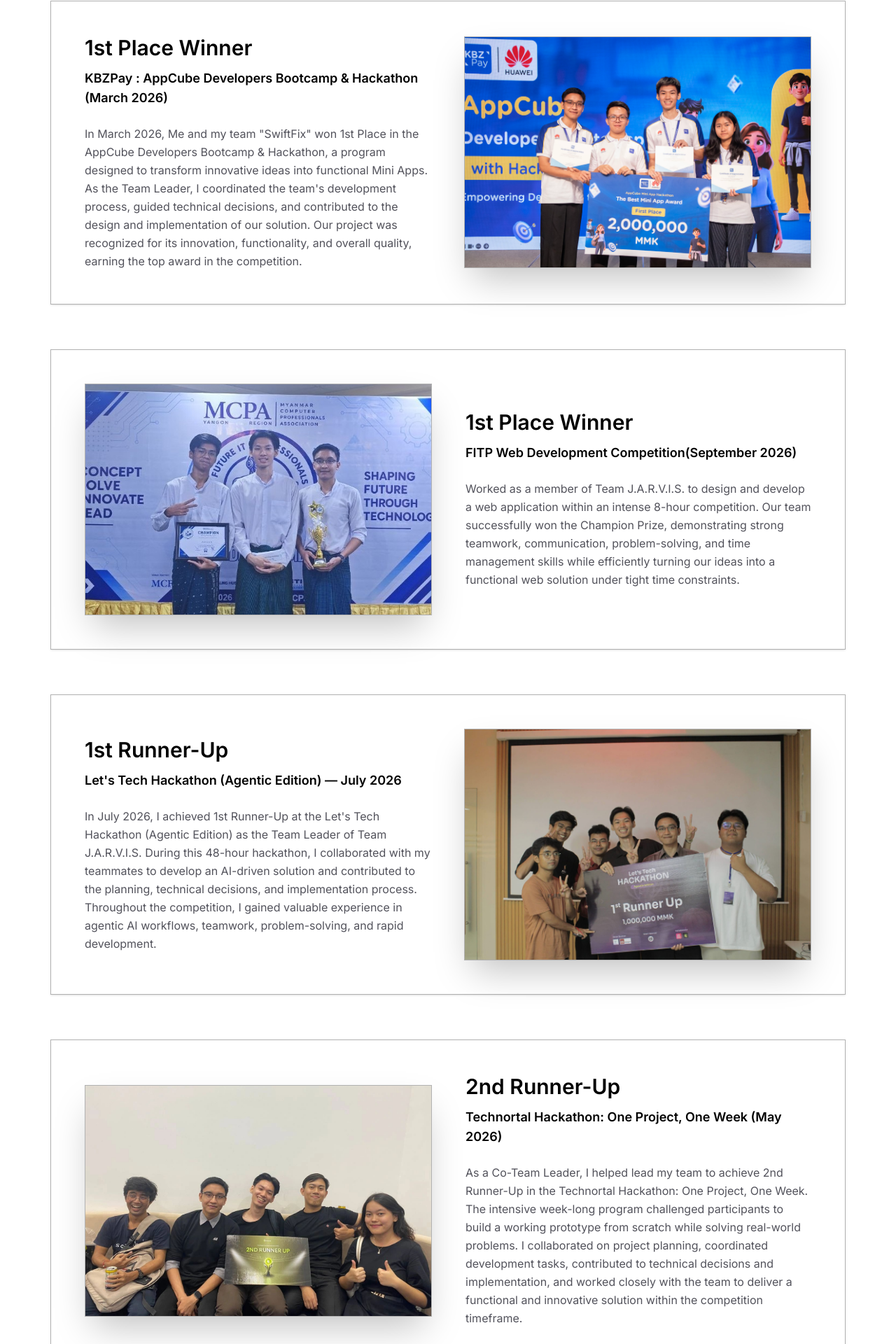
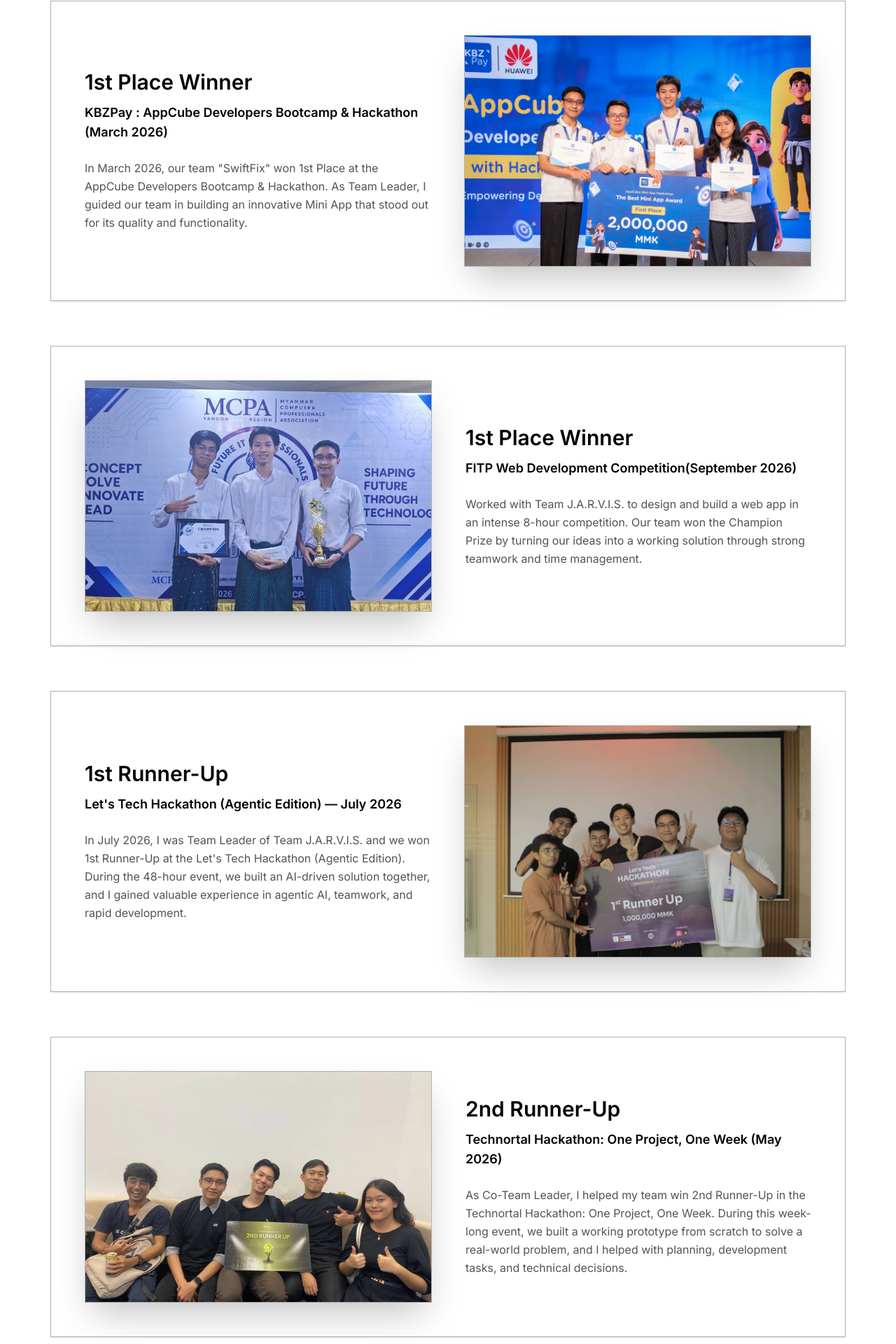
Before and after one commit to TheinMinHtet/Portfolio, a React (Vite) app: page / in a window 1280 px wide. Shown: the part 1225-3145 px from the top of the page at 70% size. Built offline with nearby package versions, Linux system fonts and the light colour scheme.

Commit message:
Update achievement and experience descriptions

```diff
--- a/src/components/Achievements.jsx
+++ b/src/components/Achievements.jsx
@@ -6,35 +6,35 @@
     {
       title: "1st Place Winner",
       meta: "KBZPay : AppCube Developers Bootcamp & Hackathon (March 2026)",
-      desc: "In March 2026, Me and my team \"SwiftFix\" won 1st Place in the AppCube Developers Bootcamp & Hackathon, a program designed to transform innovative ideas into functional Mini Apps. As the Team Leader, I coordinated the team's development process, guided technical decisions, and contributed to the design and implementation of our solution. Our project was recognized for its innovation, functionality, and overall quality, earning the top award in the competition.",
+      desc: "In March 2026, our team \"SwiftFix\" won 1st Place at the AppCube Developers Bootcamp & Hackathon. As Team Leader, I guided our team in building an innovative Mini App that stood out for its quality and functionality.",
       img: "/assets/images/miniapp.jpg",
       fallback: "https://via.placeholder.com/600x400/27187E/F7F7FF?text=Achievement+Award"
     },
     {
       title: "1st Place Winner",
       meta: "FITP Web Development Competition(September 2026)",
-      desc: "Worked as a member of Team J.A.R.V.I.S. to design and develop a web application within an intense 8-hour competition. Our team successfully won the Champion Prize, demonstrating strong teamwork, communication, problem-solving, and time management skills while efficiently turning our ideas into a functional web solution under tight time constraints.",
+      desc: "Worked with Team J.A.R.V.I.S. to design and build a web app in an intense 8-hour competition. Our team won the Champion Prize by turning our ideas into a working solution through strong teamwork and time management.",
       img: "/assets/images/fitp-team.jpg",
       fallback: "https://via.placeholder.com/600x400/27187E/F7F7FF?text=Achievement+Award"
     },
     {
       title: "1st Runner-Up",
       meta: "Let's Tech Hackathon (Agentic Edition) — July 2026",
-      desc: "In July 2026, I achieved 1st Runner-Up at the Let's Tech Hackathon (Agentic Edition) as the Team Leader of Team J.A.R.V.I.S. During this 48-hour hackathon, I collaborated with my teammates to develop an AI-driven solution and contributed to the planning, technical decisions, and implementation process. Throughout the competition, I gained valuable experience in agentic AI workflows, teamwork, problem-solving, and rapid development.",
+      desc: "In July 2026, I was Team Leader of Team J.A.R.V.I.S. and we won 1st Runner-Up at the Let's Tech Hackathon (Agentic Edition). During the 48-hour event, we built an AI-driven solution together, and I gained valuable experience in agentic AI, teamwork, and rapid development.",
       img: "/assets/images/IMG_3364.JPG",
       fallback: "https://via.placeholder.com/600x400/27187E/F7F7FF?text=Hackathon+Winner"
     },
     {
       title: "2nd Runner-Up",
       meta: "Technortal Hackathon: One Project, One Week (May 2026)",
-      desc: "As a Co-Team Leader, I helped lead my team to achieve 2nd Runner-Up in the Technortal Hackathon: One Project, One Week. The intensive week-long program challenged participants to build a working prototype from scratch while solving real-world problems. I collaborated on project planning, coordinated development tasks, contributed to technical decisions and implementation, and worked closely with the team to deliver a functional and innovative solution within the competition timeframe.",
+      desc: "As Co-Team Leader, I helped my team win 2nd Runner-Up in the Technortal Hackathon: One Project, One Week. During this week-long event, we built a working prototype from scratch to solve a real-world problem, and I helped with planning, development tasks, and technical decisions.",
       img: "/assets/images/technortal.jpg",
       fallback: "https://via.placeholder.com/600x400/27187E/F7F7FF?text=Hackathon+Winner"
     },
     {
       title: "Top 10 National Finalist",
       meta: "ASEAN Data Science Explorers 2025",
-      desc: "Recognized as a Top 10 National Finalist in the ASEAN Data Science Explorers 2025, a prestigious regional competition that empowers students to address real-world challenges through data analytics and data storytelling. Working as part of a team, I contributed to analyzing data, developing evidence-based insights, and creating a compelling data-driven presentation to propose innovative solutions for regional and societal issues.",
+      desc: "Recognized as a Top 10 National Finalist in the ASEAN Data Science Explorers 2025. Working with my team, I helped analyze data, develop insights, and create a data-driven presentation to propose solutions for real-world regional issues.",
       img: "/assets/images/adse2025.jpg",
       fallback: "https://via.placeholder.com/600x400/27187E/F7F7FF?text=Data+Science+Finalist"
     }
--- a/src/components/Experience.jsx
+++ b/src/components/Experience.jsx
@@ -7,25 +7,25 @@
       title: "UIT Futsal President",
       org: "University of Information Technology Yangon(UIT)",
       date: "Jun 2026 - Present",
-      desc: "Organized and managed the university futsal tournament, overseeing match schedules, team coordination, stadium management, first-aid arrangements, water supply, and overall event operations to ensure a successful competition."
+      desc: "Organized and managed the university futsal tournament, handling match schedules, team coordination, stadium management, first-aid, and overall event operations."
     },
     {
       title: "Working Group Member & Volunteer",
       org: "Myanmar Computer Professionals Association (MCPA)",
       date: "Jun 2026 - Present",
-      desc: "Actively contribute to the organization's initiatives and events. My role involves supporting various projects, assisting with event coordination, and engaging in activities that promote the advancement of computer professionals and the IT industry in Myanmar."
+      desc: "Actively support MCPA's initiatives and events by helping with projects, event coordination, and activities that promote IT professionals in Myanmar."
     },
     {
       title: "Fresher Welcome Event Organizer",
       org: "University of Information Technology Yangon(UIT)",
       date: "Dec 2024 - Nov 2025",
-      desc: "Served as an Organizer for the UIT Fresher Welcome 2024, contributing to the planning, coordination, and execution of one of the university's major student events. Managed logistics, coordinated activities, and ensured an engaging experience."
+      desc: "Served as an Organizer for UIT Fresher Welcome 2024, helping with planning, coordination, and logistics to make one of the university's biggest student events a success."
     },
     {
       title: "UIT Fresher Welcome Event 2023 - Volunteer",
       org: "University of Information Technology Yangon (UIT)",
       date: "Dec 2023 - Jan 2024",
-      desc: "Supported event coordination and on-site activities to ensure smooth organization and engagement for new students. Gained experience in teamwork, communication, and event management."
+      desc: "Helped with event coordination and on-site activities for new students, gaining experience in teamwork and event management."
     }
   ];
 
```
